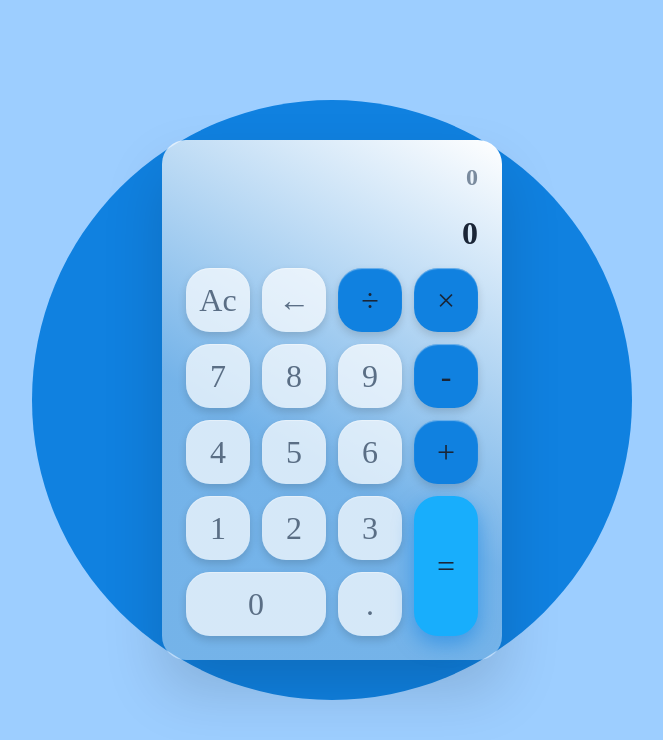
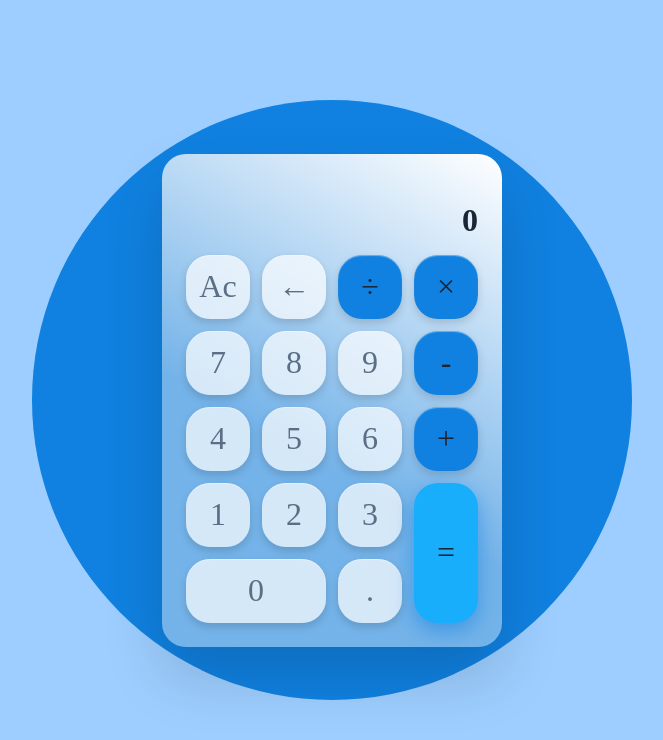
Before and after one commit to Leccon1/Calculator, a React (Vite) app: page / in a window 1280 px wide. Shown: the top 740 px of the page, without its empty margins (308-971 px from the left). Built offline with nearby package versions, Linux system fonts and the light colour scheme.

Commit message:
feat(Calculator): render existing historyValue in results span above current value

```diff
--- a/src/App.jsx
+++ b/src/App.jsx
@@ -143,7 +143,7 @@ function App() {
 		<div className={styles.App}>
 			<div className={styles.calculator}>
 				<div className={styles.results}>
-					<span className={styles.history}>0</span>
+					<span className={styles.history}>{historyValue}</span>
 					<span className={styles.currentValue}>
 						{resultValue.replaceAll('*', '×').replaceAll('/', '÷')}
 					</span>
```
